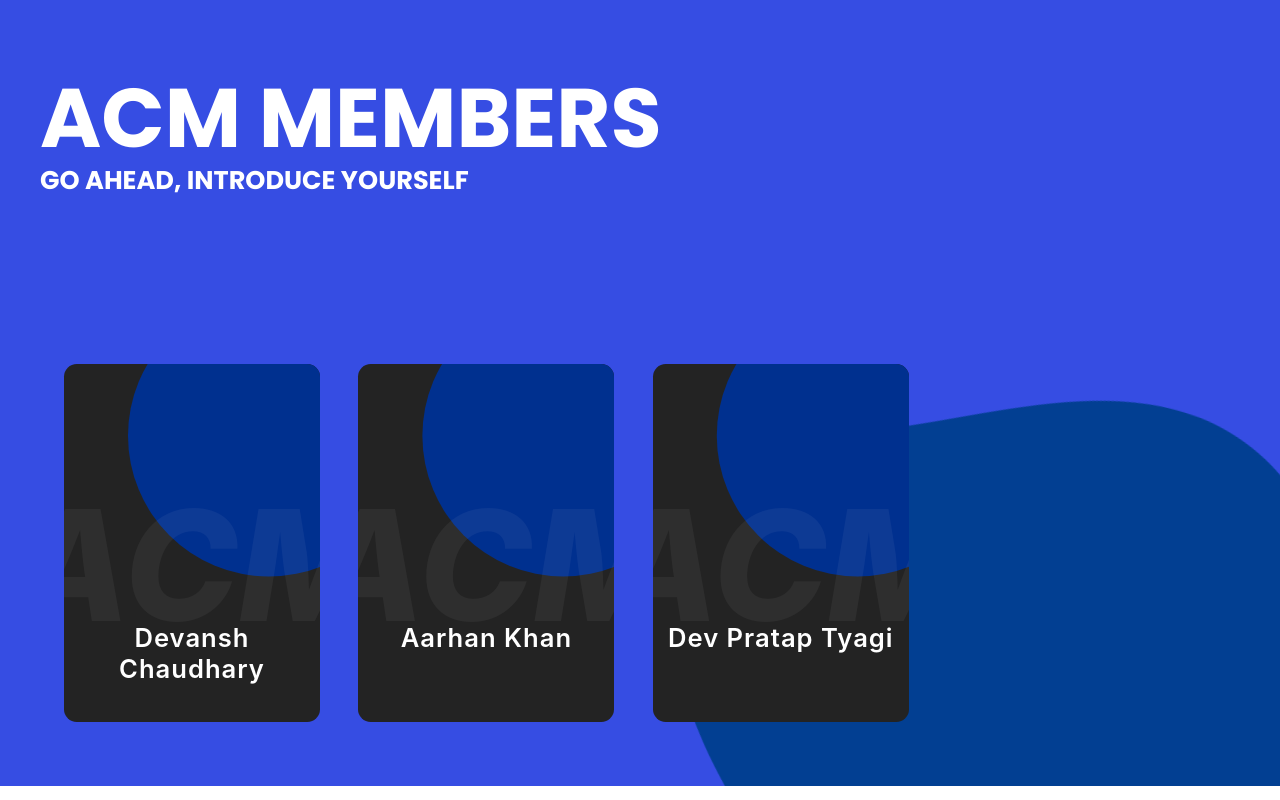
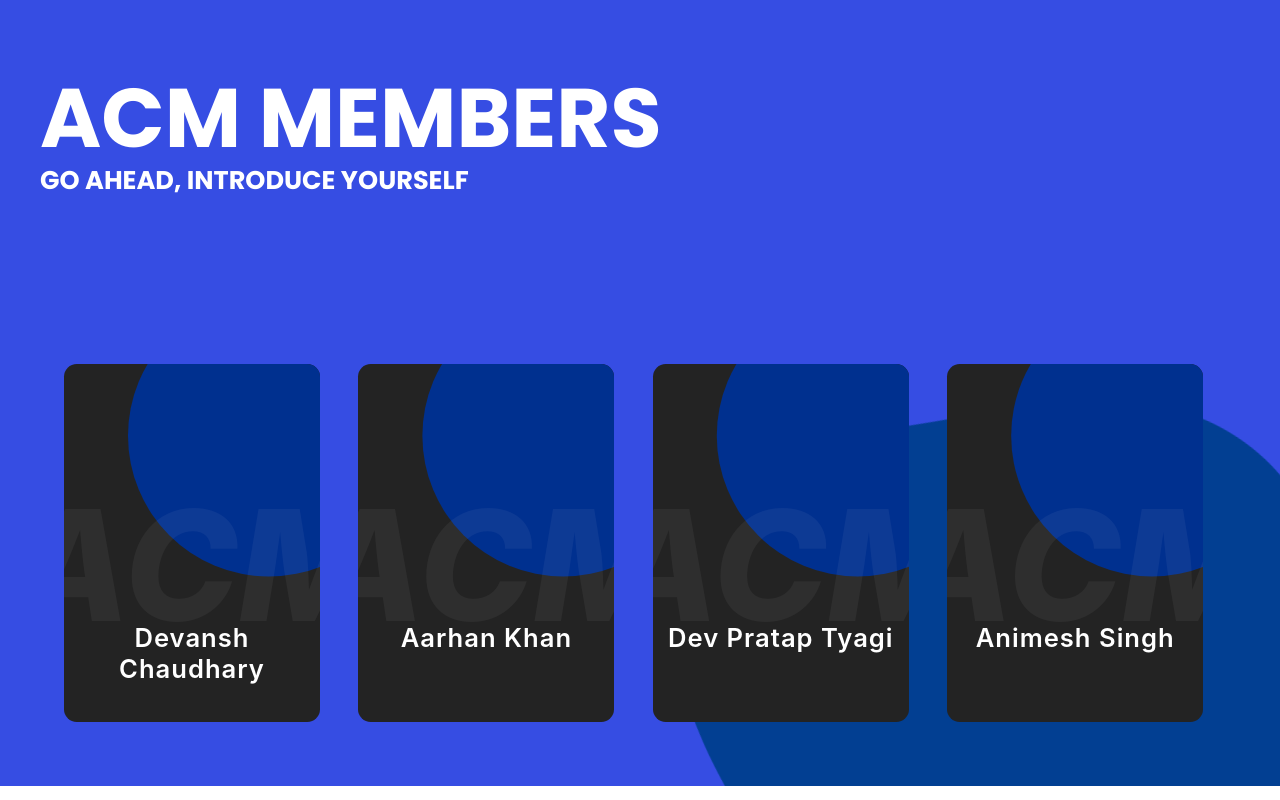
Before and after one commit to ACM-JUIT/ACM-Members, a React (Create React App) app: page / in a window 1280 px wide. Built offline with nearby package versions, Linux system fonts and the light colour scheme.

Commit message:
added data in data.js

```diff
--- a/src/data.js
+++ b/src/data.js
@@ -20,4 +20,14 @@
     github: "https://github.com/devptyagi",
     linkedin: "https://www.linkedin.com/in/devtyagi/",
   },
+
+  {
+    name: "Animesh Singh",
+    quote: "I am a developer of this site",
+    insta: "https://www.instagram.com/animesh_0764/",
+    github: "https://github.com/Animesh0764",
+    linkedin: "https://www.linkedin.com/in/animesh-singh-93bb69251/",
+  },
+
+
 ];
```
